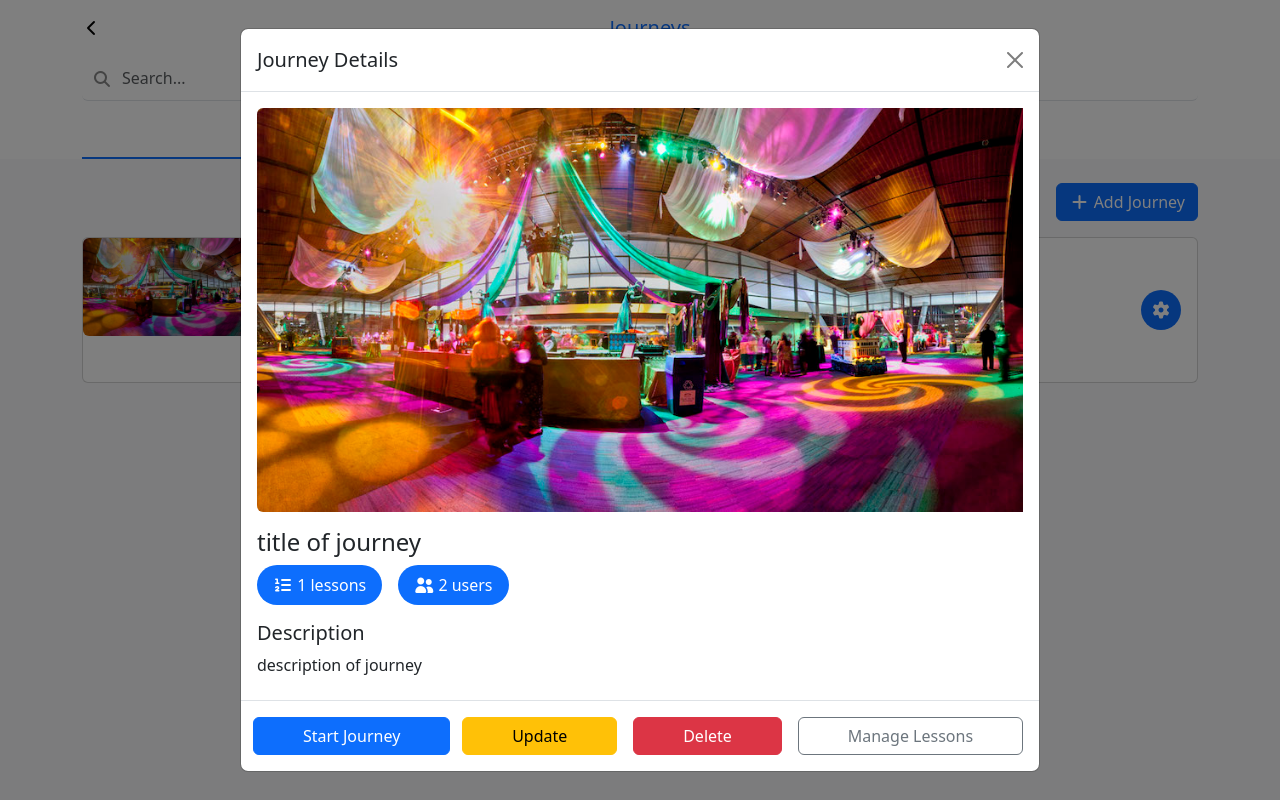
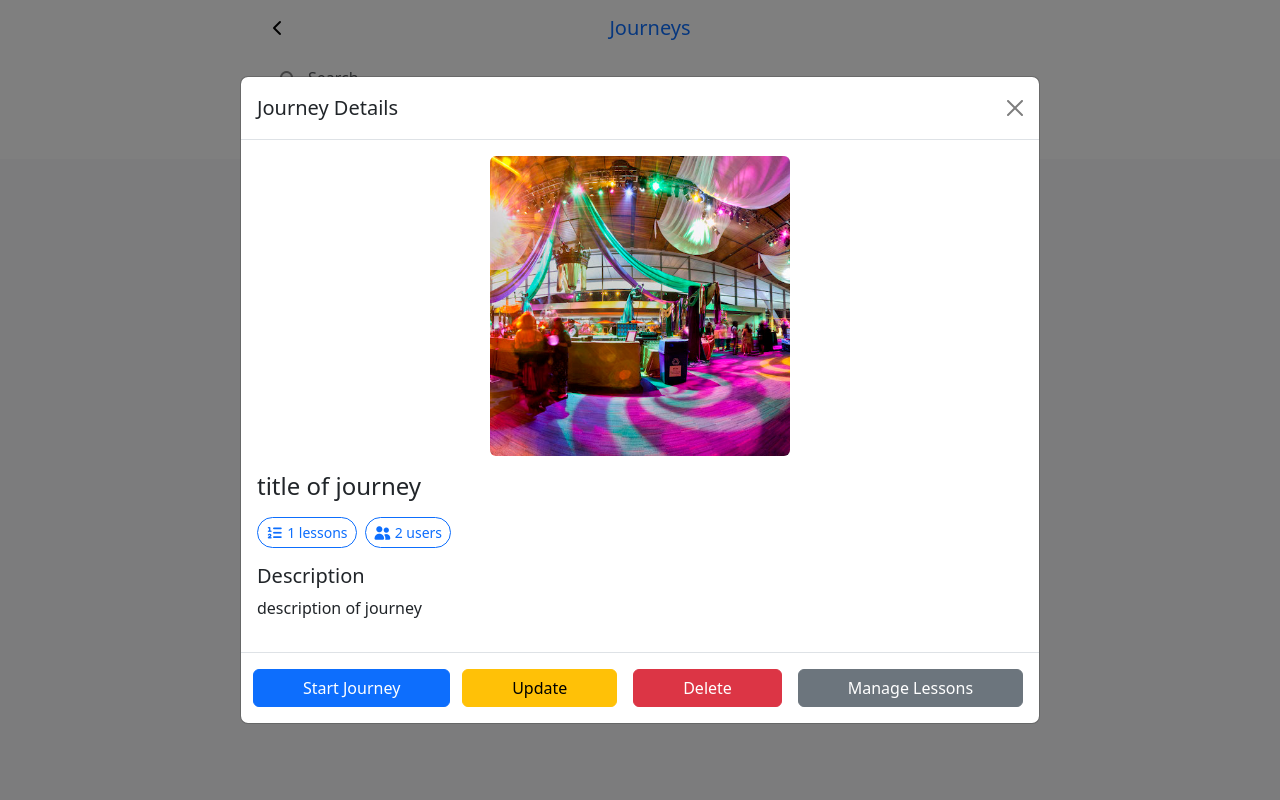
Before and after one commit to CrownEVA/Discipleship-Progress-Tracker, a PHP site: page /Discipleship-Progress-Tracker/journeys.php in a window 1280 px wide, after a click that opens the changed part. Run offline with PHP 8.4, Linux system fonts and the light colour scheme; a user stored in the database is signed in; data comes from the database, SQL or seed files in the repository; some libraries are stand-ins or nearby versions.

Commit message:
Improving ui design
Co-authored-by: Copilot <copilot@github.com>

```diff
--- a/forgot_password.php
+++ b/forgot_password.php
@@ -51,7 +51,7 @@ if ($_SERVER["REQUEST_METHOD"] === "POST") {
 }
 ?>
 
-<div class="d-flex justify-content-center align-items-center vh-100 bg-primary">
+<div class="d-flex justify-content-center align-items-center vh-100" style="background-image: url('assets/bg.jpg'); background-size: cover; background-position: center; background-repeat: no-repeat;">
     <div class="border rounded-3 border-primary p-4 w-25 bg-white">
         <h3 class="m-0">Forgot Password</h3>
         <br>
--- a/journeys.php
+++ b/journeys.php
@@ -87,7 +87,6 @@ function saveJourneyImage(array $file, string $uploadDir): ?string
     return null;
 }
 
-/* Admin journey actions */
 if ($_SERVER["REQUEST_METHOD"] === "POST" && $isAdmin && isset($_POST["action"])) {
     $action = $_POST["action"];
 
@@ -177,7 +176,6 @@ if ($_SERVER["REQUEST_METHOD"] === "POST" && $isAdmin && isset($_POST["action"])
     }
 }
 
-/* Discover journeys */
 if ($isAdmin) {
     $stmt = $conn->prepare("
         SELECT
@@ -221,7 +219,6 @@ if ($isAdmin) {
 }
 $discoverJourneys = $stmt->fetchAll();
 
-/* My journeys */
 $stmt = $conn->prepare("
     SELECT
         j.id,
@@ -276,6 +273,21 @@ $myJourneys = $stmt->fetchAll();
 .journey-section.active {
     display: block;
 }
+
+.description-clamp {
+    display: -webkit-box;
+    -webkit-line-clamp: 4;
+    -webkit-box-orient: vertical;
+    overflow: hidden;
+    text-overflow: ellipsis;
+}
+.description-clamp-my {
+    display: -webkit-box;
+    -webkit-line-clamp: 2;
+    -webkit-box-orient: vertical;
+    overflow: hidden;
+    text-overflow: ellipsis;
+}
 </style>
 
 <header>
@@ -283,7 +295,7 @@ $myJourneys = $stmt->fetchAll();
         <div class="container">
             <div class="align-items-center d-flex justify-content-between mb-3">
                 <a href="home.php">
-                    <i class="fa-solid fa-chevron-left text-black"></i>
+                    <i class="fa-solid fa-chevron-left text-black hover-btn"></i>
                 </a>
                 <h5 class="mb-0 text-primary">Journeys</h5>
                 <div></div>
@@ -339,35 +351,35 @@ $myJourneys = $stmt->fetchAll();
                 data-lessons="<?= (int) $journey['lesson_count'] ?>"
                 data-users="<?= (int) $journey['enrolled_users'] ?>"
             >
-                <div class="row g-0">
-                    <div class="col-md-2">
-                        <img src="<?= htmlspecialchars($journey['image']) ?>" class="img-fluid rounded-start w-100" alt="Journey image">
+                <div class="d-flex gap-2 w-100 align-items-start hover-card">
+                    <div>
+                        <img src="<?= htmlspecialchars($journey['image']) ?>" class="rounded-start" alt="Journey image" style="height: 200px; width: 200px; object-fit: cover;">
                     </div>
-                    <div class="col-md-10">
-                        <div class="card-body d-flex justify-content-between align-items-center gap-3">
-                            <div>
+
+                    <div class="card-body d-flex justify-content-between align-items-center w-100">
+                        <div class="flex-grow-1 pe-3">
                             <h5 class="card-title mb-2"><?= htmlspecialchars($journey['title']) ?></h5>
-                                <p class="card-text"><?= htmlspecialchars($journey['description']) ?></p>
-
-                                <div class="d-flex gap-3 flex-wrap">
-                                    <div class="py-2 px-3 rounded-5 bg-primary text-white">
+                            <p class="card-text small mb-2 description-clamp text-break">
+                                <?= nl2br(htmlspecialchars($journey['description'])) ?>
+                            </p>
+                            <div class="d-flex gap-2 flex-wrap">
+                                <div class="py-1 px-2 rounded-4 bg-primary-subtle text-primary small">
                                     <i class="fa-solid fa-list-ol"></i>
                                     <span><?= (int) $journey['lesson_count'] ?> lessons</span>
                                 </div>
-                                    <div class="py-2 px-3 rounded-5 bg-primary text-white">
+                                <div class="py-1 px-2 rounded-4 bg-primary-subtle text-primary small">
                                     <i class="fa-solid fa-user-group"></i>
                                     <span><?= (int) $journey['enrolled_users'] ?> users</span>
                                 </div>
                             </div>
                         </div>
 
-                            <div class="rounded-circle bg-primary text-white d-flex justify-content-center align-items-center" style="width: 40px; height: 40px;">
+                        <div class="hover-btn rounded-circle bg-primary-subtle d-flex justify-content-center align-items-center flex-shrink-0" style="width: 30px; height: 30px;">
                             <?php if ($isAdmin): ?>
-                                    <i class="fa-solid fa-gear"></i>
+                                <i class="fa-solid fa-gear small text-primary"></i>
                             <?php else: ?>
-                                    <i class="fa-solid fa-plus"></i>
+                                <i class="fa-solid fa-plus small text-primary"></i>
                             <?php endif; ?>
-                            </div>
                         </div>
                     </div>
                 </div>
@@ -383,16 +395,18 @@ $myJourneys = $stmt->fetchAll();
                     </div>
 
                     <div class="modal-body">
-                        <img id="discoverModalImage" src="" class="img-fluid w-100 rounded-start" alt="Journey image">
+                        <div class="d-flex justify-content-center">
+                            <img id="discoverModalImage" src="" class="img-fluid rounded" alt="Journey image" style="height: 300px; width: 300px; object-fit: cover;">
+                        </div>
                         <div class="mt-3">
-                            <h4 class="card-title" id="discoverModalTitle"></h4>
+                            <h4 class="card-title m-0" id="discoverModalTitle"></h4>
 
-                            <div class="d-flex gap-3 mt-2 mb-3">
-                                <div class="py-2 px-3 rounded-5 bg-primary text-white">
+                            <div class="d-flex gap-2 my-3">
+                                <div class="py-1 px-2 rounded-4 border border-primary text-primary small">
                                     <i class="fa-solid fa-list-ol"></i>
                                     <span id="discoverModalLessons"></span>
                                 </div>
-                                <div class="py-2 px-3 rounded-5 bg-primary text-white">
+                                <div class="py-1 px-2 rounded-4 border border-primary text-primary small">
                                     <i class="fa-solid fa-user-group"></i>
                                     <span id="discoverModalUsers"></span>
                                 </div>
@@ -400,7 +414,7 @@ $myJourneys = $stmt->fetchAll();
 
                             <div>
                                 <h5>Description</h5>
-                                <p id="discoverModalDescription"></p>
+                                <p id="discoverModalDescription" class="text-break" style="white-space: pre-line;"></p>
                             </div>
 
                             <input type="hidden" id="currentJourneyId">
@@ -423,7 +437,7 @@ $myJourneys = $stmt->fetchAll();
                             <button type="button" class="btn btn-danger flex-fill" id="openDeleteJourneyBtn">
                                 Delete
                             </button>
-                            <a href="#" class="btn btn-outline-secondary flex-fill" id="manageLessonsBtn">
+                            <a href="#" class="btn btn-secondary flex-fill" id="manageLessonsBtn">
                                 Manage Lessons
                             </a>
                         <?php endif; ?>
@@ -446,12 +460,12 @@ $myJourneys = $stmt->fetchAll();
 
                             <div class="mb-3">
                                 <label>Title</label>
-                                <input type="text" name="title" class="form-control" required>
+                                <input type="text" name="title" class="form-control" required placeholder="What's the journey title?">
                             </div>
 
                             <div class="mb-3">
                                 <label>Description</label>
-                                <textarea name="description" class="form-control" rows="4" required></textarea>
+                                <textarea name="description" class="form-control" rows="4" required placeholder="Describe the journey"></textarea>
                             </div>
 
                             <div class="mb-3">
@@ -481,12 +495,12 @@ $myJourneys = $stmt->fetchAll();
 
                             <div class="mb-3">
                                 <label>Title</label>
-                                <input type="text" name="title" id="updateJourneyTitle" class="form-control" required>
+                                <input type="text" name="title" id="updateJourneyTitle" class="form-control" required placeholder="What's the journey title?">
                             </div>
 
                             <div class="mb-3">
                                 <label>Description</label>
-                                <textarea name="description" id="updateJourneyDescription" class="form-control" rows="4" required></textarea>
+                                <textarea name="description" id="updateJourneyDescription" class="form-control" rows="4" required placeholder="Describe the journey"></textarea>
                             </div>
 
                             <div class="mb-3">
@@ -495,7 +509,7 @@ $myJourneys = $stmt->fetchAll();
                             </div>
                         </div>
                         <div class="modal-footer">
-                            <button type="submit" class="btn btn-warning">Update</button>
+                            <button type="submit" class="btn btn-warning">Update Journey</button>
                         </div>
                     </form>
                 </div>
@@ -507,7 +521,7 @@ $myJourneys = $stmt->fetchAll();
                 <div class="modal-content">
                     <form method="POST" action="">
                         <div class="modal-header">
-                            <h5 class="modal-title text-danger">Delete Journey</h5>
+                            <h5 class="modal-title">Delete Journey</h5>
                             <button type="button" class="btn-close" data-bs-dismiss="modal"></button>
                         </div>
                         <div class="modal-body">
@@ -525,6 +539,9 @@ $myJourneys = $stmt->fetchAll();
         </div>
         <?php endif; ?>
     </div>
+
+
+
 
     <div class="container mt-4 journey-section" id="myJourneysSection">
         <?php if (empty($myJourneys)): ?>
@@ -545,38 +562,37 @@ $myJourneys = $stmt->fetchAll();
                 data-lessons="<?= (int) $journey['lesson_count'] ?>"
                 data-progress="<?= $progress ?>"
             >
-                <div class="row g-0">
-                    <div class="col-md-2">
-                        <img src="<?= htmlspecialchars($journey['image']) ?>" class="img-fluid rounded-start w-100" alt="Journey image">
+                <div class="d-flex gap-2 w-100 align-items-start hover-card">
+                    <div>
+                        <img src="<?= htmlspecialchars($journey['image']) ?>" class="rounded-start" alt="Journey image" style="height: 200px; width: 200px; object-fit: cover;">
                     </div>
-                    <div class="col-md-10">
-                        <div class="card-body d-flex justify-content-between align-items-center gap-3">
-                            <div>
+                    <div class="card-body d-flex justify-content-between align-items-center w-100">
+                        <div class="flex-grow-1 pe-3">
                             <h5 class="card-title mb-2"><?= htmlspecialchars($journey['title']) ?></h5>
-                                <p class="card-text"><?= htmlspecialchars($journey['description']) ?></p>
-
-                                <div class="d-flex gap-3 flex-wrap">
-                                    <div class="py-2 px-3 rounded-5 bg-primary text-white">
+                            <p class="card-text small text-muted mb-2 description-clamp-my text-break">
+                                <?= nl2br(htmlspecialchars($journey['description'])) ?>
+                            </p>
+                            <div class="d-flex gap-2 flex-wrap">
+                                <div class="py-1 px-2 rounded-4 bg-primary-subtle text-primary small">
                                     <i class="fa-solid fa-list-ol"></i>
                                     <span><?= (int) $journey['lesson_count'] ?> lessons</span>
                                 </div>
-                                    <div class="py-2 px-3 rounded-5 bg-primary text-white">
-                                        <i class="fa-solid fa-user-group"></i>
+                                <div class="py-1 px-2 rounded-4 bg-primary-subtle text-primary small">
+                                    <i class="fa-solid fa-user"></i>
                                     <span><?= $progress ?>%</span>
                                 </div>
                             </div>
 
                             <div class="mt-3">
-                                    <span class="text-muted small"><?= $progress ?>% complete</span>
+                                <span class="text-primary small"><?= $progress ?>% complete</span>
                                 <div class="progress mt-2" style="height: 5px">
                                     <div class="progress-bar" style="width: <?= $progress ?>%"></div>
                                 </div>
                             </div>
                         </div>
 
-                            <div class="rounded-circle bg-primary text-white d-flex justify-content-center align-items-center" style="width: 40px; height: 40px;">
-                                <i class="fa-solid fa-chevron-right"></i>
-                            </div>
+                        <div class="hover-btn rounded-circle bg-primary-subtle d-flex justify-content-center align-items-center flex-shrink-0" style="width: 30px; height: 30px;">
+                            <i class="fa-solid fa-chevron-right small text-primary"></i>
                         </div>
                     </div>
                 </div>
@@ -592,34 +608,37 @@ $myJourneys = $stmt->fetchAll();
                     </div>
 
                     <div class="modal-body">
-                        <img id="myModalImage" src="" class="img-fluid w-100 rounded-start" alt="Journey image">
+                        <div class="d-flex justify-content-center">
+                            <img id="myModalImage" src="" class="img-fluid rounded" alt="Journey image" style="height: 300px; width: 300px; object-fit: cover;">
+                        </div>
                         <div class="mt-3">
-                            <h4 class="card-title" id="myModalTitle"></h4>
+                            <h4 class="card-title m-0" id="myModalTitle"></h4>
 
-                            <div class="d-flex gap-3 mt-2 mb-3">
-                                <div class="py-2 px-3 rounded-5 bg-primary text-white">
+                            <div class="d-flex gap-2 my-3">
+                                <div class="py-1 px-2 rounded-4 border border-primary text-primary small">
                                     <i class="fa-solid fa-list-ol"></i>
                                     <span id="myModalLessons"></span>
                                 </div>
-                                <div class="py-2 px-3 rounded-5 bg-primary text-white">
-                                    <i class="fa-solid fa-user-group"></i>
+                                <div class="py-1 px-2 rounded-4 border border-primary text-primary small">
+                                    <i class="fa-solid fa-user"></i>
                                     <span id="myModalProgress"></span>
                                 </div>
                             </div>
 
-                            <div class="border rounded-3 border-primary p-3 my-3">
+                            <div class="border rounded-3 border-primary p-3 my-3 bg-primary-subtle">
                                 <div class="d-flex justify-content-between align-items-center">
                                     <h5 class="m-0">Your Progress</h5>
-                                    <h5 class="m-0" id="myModalProgressText"></h5>
+                                    <h5 class="m-0 text-primary" id="myModalProgressText"></h5>
                                 </div>
-                                <div class="progress mt-2" style="height: 10px">
+                                <div class="progress mt-3 mb-2" style="height: 10px">
                                     <div class="progress-bar" id="myModalProgressBar" style="width: 0%"></div>
                                 </div>
+                                <span class="text-muted small">Step 8 of 10</span>
                             </div>
 
                             <div>
                                 <h5>Description</h5>
-                                <p id="myModalDescription"></p>
+                                <p id="myModalDescription" class="text-break" style="white-space: pre-line;"></p>
                             </div>
                         </div>
                     </div>
@@ -655,6 +674,8 @@ $myJourneys = $stmt->fetchAll();
             </div>
         </div>
     </div>
+
+    <br><br>
 
 <script>
 document.querySelectorAll('.journey-tab').forEach(tab => {
--- a/links.php
+++ b/links.php
@@ -2,3 +2,17 @@
 <script src="https://cdn.jsdelivr.net/npm/bootstrap@5.3.8/dist/js/bootstrap.bundle.min.js" integrity="sha384-FKyoEForCGlyvwx9Hj09JcYn3nv7wiPVlz7YYwJrWVcXK/BmnVDxM+D2scQbITxI" crossorigin="anonymous"></script>
 <link rel="stylesheet" href="https://cdnjs.cloudflare.com/ajax/libs/font-awesome/7.0.1/css/all.min.css" integrity="sha512-2SwdPD6INVrV/lHTZbO2nodKhrnDdJK9/kg2XD1r9uGqPo1cUbujc+IYdlYdEErWNu69gVcYgdxlmVmzTWnetw==" crossorigin="anonymous" referrerpolicy="no-referrer" />
 <link rel="stylesheet" href="style.css?v=<?php echo time(); ?>">
+
+<style>
+    .container {
+        max-width: 768px;
+    }
+    .hover-btn:hover {
+        transform: scale(1.2);
+        transition: transform 0.2s;
+    }
+    .hover-card:hover {
+        transform: scale(1.03);
+        transition: transform 0.3s;
+    }
+</style>
--- a/login.php
+++ b/login.php
@@ -48,7 +48,7 @@ if ($_SERVER["REQUEST_METHOD"] === "POST") {
 }
 ?>
 
-<div class="d-flex justify-content-center align-items-center vh-100 bg-primary">
+<div class="d-flex justify-content-center align-items-center vh-100" style="background-image: url('assets/bg.jpg'); background-size: cover; background-position: center; background-repeat: no-repeat;">
     <div class="border rounded-3 border-primary p-4 w-25 bg-white">
         <h3 class="m-0">Sign In</h3>
         <br>
--- a/register.php
+++ b/register.php
@@ -89,7 +89,7 @@ if ($_SERVER["REQUEST_METHOD"] === "POST") {
 }
 ?>
 
-<div class="d-flex justify-content-center align-items-center vh-100 bg-primary">
+<div class="d-flex justify-content-center align-items-center vh-100" style="background-image: url('assets/bg.jpg'); background-size: cover; background-position: center; background-repeat: no-repeat;">
     <div class="border rounded-3 border-primary p-4 w-25 bg-white">
         <h3 class="m-0">Sign Up</h3>
         <br>
--- a/reset_password.php
+++ b/reset_password.php
@@ -57,7 +57,7 @@ if ($_SERVER["REQUEST_METHOD"] === "POST") {
 }
 ?>
 
-<div class="d-flex justify-content-center align-items-center vh-100 bg-primary">
+<div class="d-flex justify-content-center align-items-center vh-100" style="background-image: url('assets/bg.jpg'); background-size: cover; background-position: center; background-repeat: no-repeat;">
     <div class="border rounded-3 border-primary p-4 w-25 bg-white">
         <h3 class="m-0">Reset Password</h3>
         <br>
```
Also changed, not shown: content.php (+5 -2 lines), home.php (+15 -14 lines), manage_lessons.php (+42 -32 lines), assets/bg.jpg (added), uploads/journeys/journey_69ecbcbd3a18c4.41039816.jpg (added), uploads/journeys/journey_69ecbd65b42df5.53158711.jpg (added), uploads/journeys/journey_69ecd929e48134.90748258.jpg (added), 4 other files. Lines whose indentation alone changed are shown as unchanged.
